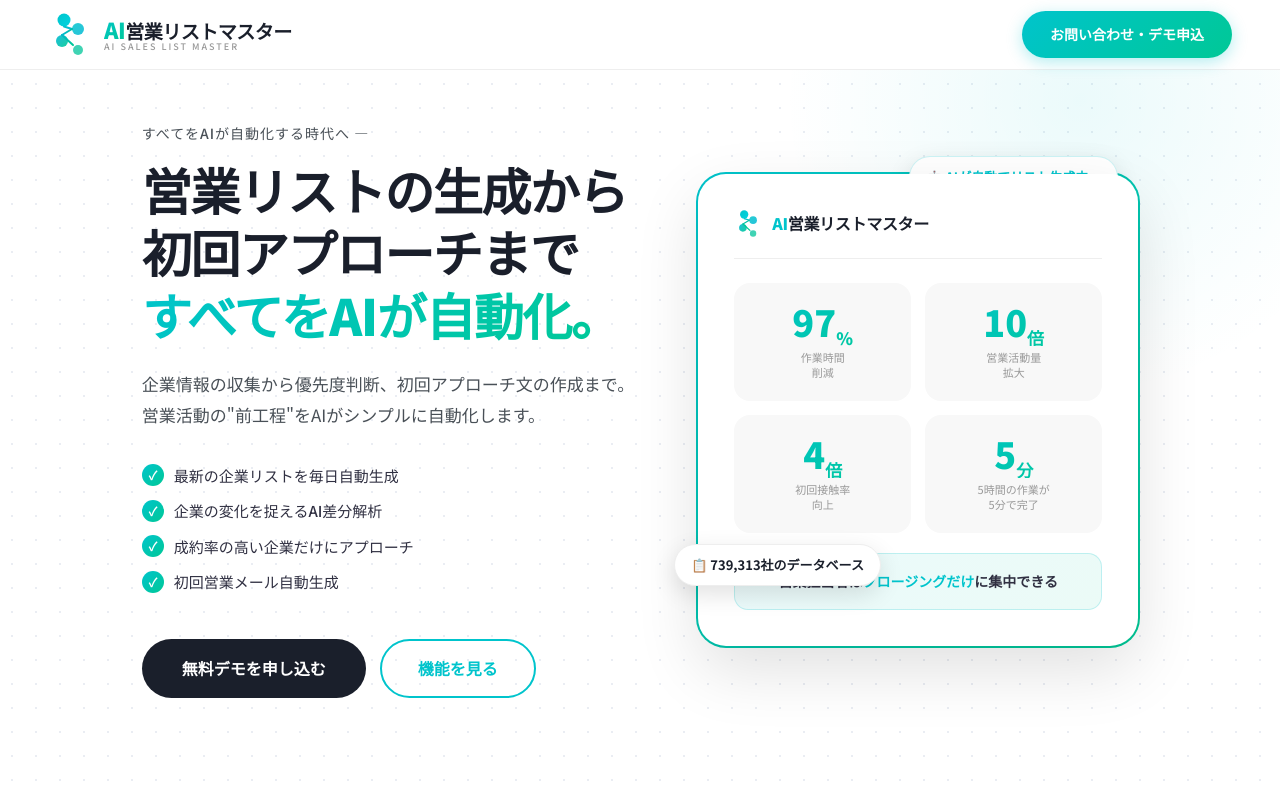
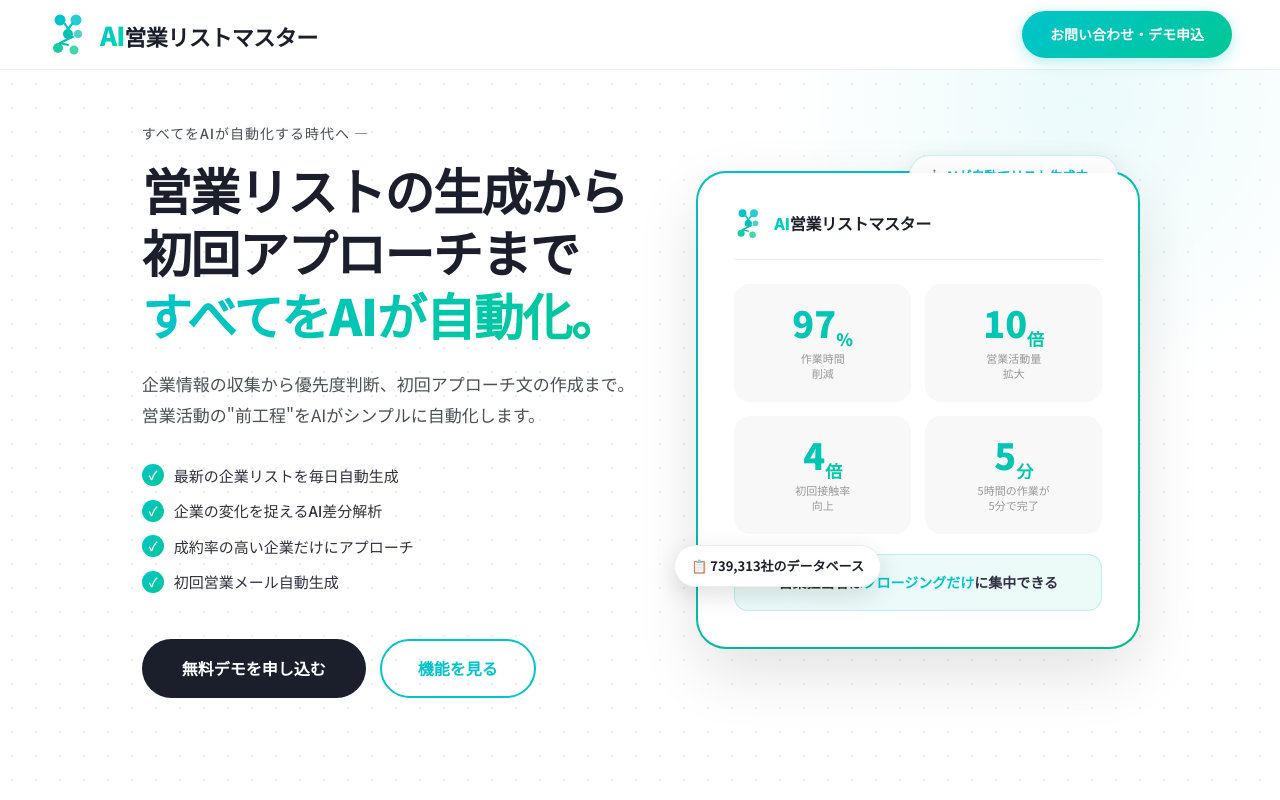
Before and after one commit to shiraishi0101work/ai-list-master-lp, a plain HTML site: page index.html in a window 1280 px wide. Shown: the top 800 px of the page. Drawn offline with Linux system fonts and the light colour scheme.

Commit message:
update: ロゴSVG・テキスト修正（PDFと同じデザイン）

```diff
--- a/index.html
+++ b/index.html
@@ -50,40 +50,34 @@
     .logo-wrap {
       display: flex;
       align-items: center;
-      gap: 12px;
+      gap: 10px;
       text-decoration: none;
     }
 
-    /* SVGロゴ（PDF資料のドット＋ライン） */
-    .logo-svg { width: 44px; height: 44px; }
+    .logo-svg { width: 42px; height: 42px; flex-shrink: 0; }
 
     .logo-text-block {
       display: flex;
-      flex-direction: column;
-      line-height: 1.1;
-    }
-
-    .logo-main {
-      font-size: 19px;
+      align-items: baseline;
+      gap: 0;
+      line-height: 1;
+    }
+
+    .logo-ai {
+      font-size: 26px;
       font-weight: 900;
-      letter-spacing: -0.5px;
-      color: var(--dark);
-    }
-
-    .logo-main .ai-part {
-      font-size: 22px;
-      background: linear-gradient(135deg, var(--cyan), var(--green));
+      background: linear-gradient(135deg, var(--cyan) 0%, #00d8b0 100%);
       -webkit-background-clip: text;
       -webkit-text-fill-color: transparent;
       background-clip: text;
-    }
-
-    .logo-sub {
-      font-size: 9px;
-      font-weight: 500;
-      letter-spacing: 2px;
-      color: var(--gray-mid);
-      text-transform: uppercase;
+      letter-spacing: -1px;
+    }
+
+    .logo-name {
+      font-size: 22px;
+      font-weight: 900;
+      color: var(--dark);
+      letter-spacing: -0.5px;
     }
 
     .header-right { display: flex; align-items: center; gap: 16px; }
@@ -998,28 +992,32 @@
 <!-- ─── HEADER ─── -->
 <header class="site-header">
   <a href="#" class="logo-wrap">
-    <!-- PDFのロゴを忠実にSVGで再現 -->
-    <svg class="logo-svg" viewBox="0 0 44 44" fill="none" xmlns="http://www.w3.org/2000/svg">
-      <circle cx="16" cy="7"  r="6.5" fill="url(#g1)"/>
-      <circle cx="30" cy="16" r="6"   fill="url(#g2)" opacity="0.85"/>
-      <circle cx="14" cy="28" r="6"   fill="url(#g3)" opacity="0.9"/>
-      <circle cx="30" cy="37" r="5"   fill="url(#g4)" opacity="0.75"/>
-      <line x1="16" y1="13.5" x2="24" y2="16"   stroke="url(#gs1)" stroke-width="2" stroke-linecap="round"/>
-      <line x1="24" y1="16"   x2="14" y2="22"   stroke="url(#gs2)" stroke-width="2" stroke-linecap="round"/>
-      <line x1="14" y1="22"   x2="25" y2="32"   stroke="url(#gs3)" stroke-width="2" stroke-linecap="round"/>
+    <!-- PDF資料のロゴマーク（S字ドット＋ライン） -->
+    <svg class="logo-svg" viewBox="0 0 42 42" fill="none" xmlns="http://www.w3.org/2000/svg">
       <defs>
-        <linearGradient id="g1" x1="0" y1="0" x2="1" y2="1"><stop offset="0%" stop-color="#00c4cc"/><stop offset="100%" stop-color="#00d4e0"/></linearGradient>
-        <linearGradient id="g2" x1="0" y1="0" x2="1" y2="1"><stop offset="0%" stop-color="#00c4cc"/><stop offset="100%" stop-color="#00b8d4"/></linearGradient>
-        <linearGradient id="g3" x1="0" y1="0" x2="1" y2="1"><stop offset="0%" stop-color="#00b8d4"/><stop offset="100%" stop-color="#00c896"/></linearGradient>
-        <linearGradient id="g4" x1="0" y1="0" x2="1" y2="1"><stop offset="0%" stop-color="#00c0a0"/><stop offset="100%" stop-color="#00c896"/></linearGradient>
-        <linearGradient id="gs1" x1="0" y1="0" x2="1" y2="0"><stop offset="0%" stop-color="#00c4cc"/><stop offset="100%" stop-color="#00b8d4"/></linearGradient>
-        <linearGradient id="gs2" x1="0" y1="0" x2="1" y2="0"><stop offset="0%" stop-color="#00b8d4"/><stop offset="100%" stop-color="#00c0a8"/></linearGradient>
-        <linearGradient id="gs3" x1="0" y1="0" x2="1" y2="0"><stop offset="0%" stop-color="#00b8c8"/><stop offset="100%" stop-color="#00c896"/></linearGradient>
+        <linearGradient id="lg1" x1="0" y1="0" x2="0" y2="1">
+          <stop offset="0%"   stop-color="#00c4cc"/>
+          <stop offset="100%" stop-color="#00c896"/>
+        </linearGradient>
       </defs>
+      <!-- 上段2つ（シアン） -->
+      <circle cx="12" cy="6"  r="5.5" fill="#00c4cc"/>
+      <circle cx="28" cy="6"  r="5.5" fill="#00c4cc" opacity="0.85"/>
+      <!-- 中段2つ -->
+      <circle cx="20" cy="20" r="5"   fill="#00c0b8"/>
+      <circle cx="30" cy="20" r="4"   fill="#00bcb0" opacity="0.7"/>
+      <!-- 下段2つ（グリーン） -->
+      <circle cx="10" cy="34" r="5"   fill="#00c896" opacity="0.9"/>
+      <circle cx="26" cy="36" r="4.5" fill="#00c896" opacity="0.75"/>
+      <!-- 接続ライン -->
+      <line x1="17" y1="10"  x2="20" y2="15"  stroke="#00c2c4" stroke-width="2.2" stroke-linecap="round"/>
+      <line x1="24" y1="10"  x2="20" y2="15"  stroke="#00c2c4" stroke-width="2.2" stroke-linecap="round"/>
+      <line x1="20" y1="25"  x2="12" y2="29"  stroke="#00beb8" stroke-width="2.2" stroke-linecap="round"/>
+      <line x1="25" y1="23"  x2="20" y2="25"  stroke="#00beb8" stroke-width="2"   stroke-linecap="round"/>
+      <line x1="12" y1="29"  x2="20" y2="31"  stroke="#00c0a8" stroke-width="2"   stroke-linecap="round"/>
     </svg>
     <div class="logo-text-block">
-      <span class="logo-main"><span class="ai-part">AI</span>営業リストマスター</span>
-      <span class="logo-sub">AI Sales List Master</span>
+      <span class="logo-ai">AI</span><span class="logo-name">営業リストマスター</span>
     </div>
   </a>
   <div class="header-right">
@@ -1056,24 +1054,23 @@
     <div class="hero-visual">
       <div class="chip chip-top">🤖 AIが自動でリスト生成中…</div>
       <div class="hero-card">
-        <!-- カード内もPDFロゴを使用 -->
         <div class="card-logo">
-          <svg width="28" height="28" viewBox="0 0 44 44" fill="none">
-            <circle cx="16" cy="7"  r="6.5" fill="url(#cg1)"/>
-            <circle cx="30" cy="16" r="6"   fill="url(#cg2)" opacity="0.85"/>
-            <circle cx="14" cy="28" r="6"   fill="url(#cg3)" opacity="0.9"/>
-            <circle cx="30" cy="37" r="5"   fill="url(#cg4)" opacity="0.75"/>
-            <line x1="16" y1="13.5" x2="24" y2="16" stroke="#00c4cc" stroke-width="2" stroke-linecap="round"/>
-            <line x1="24" y1="16"   x2="14" y2="22" stroke="#00c0a8" stroke-width="2" stroke-linecap="round"/>
-            <line x1="14" y1="22"   x2="25" y2="32" stroke="#00c896" stroke-width="2" stroke-linecap="round"/>
-            <defs>
-              <linearGradient id="cg1" x1="0" y1="0" x2="1" y2="1"><stop offset="0%" stop-color="#00c4cc"/><stop offset="100%" stop-color="#00d4e0"/></linearGradient>
-              <linearGradient id="cg2" x1="0" y1="0" x2="1" y2="1"><stop offset="0%" stop-color="#00c4cc"/><stop offset="100%" stop-color="#00b8d4"/></linearGradient>
-              <linearGradient id="cg3" x1="0" y1="0" x2="1" y2="1"><stop offset="0%" stop-color="#00b8d4"/><stop offset="100%" stop-color="#00c896"/></linearGradient>
-              <linearGradient id="cg4" x1="0" y1="0" x2="1" y2="1"><stop offset="0%" stop-color="#00c0a0"/><stop offset="100%" stop-color="#00c896"/></linearGradient>
-            </defs>
+          <svg width="30" height="30" viewBox="0 0 42 42" fill="none">
+            <circle cx="12" cy="6"  r="5.5" fill="#00c4cc"/>
+            <circle cx="28" cy="6"  r="5.5" fill="#00c4cc" opacity="0.85"/>
+            <circle cx="20" cy="20" r="5"   fill="#00c0b8"/>
+            <circle cx="30" cy="20" r="4"   fill="#00bcb0" opacity="0.7"/>
+            <circle cx="10" cy="34" r="5"   fill="#00c896" opacity="0.9"/>
+            <circle cx="26" cy="36" r="4.5" fill="#00c896" opacity="0.75"/>
+            <line x1="17" y1="10"  x2="20" y2="15"  stroke="#00c2c4" stroke-width="2.2" stroke-linecap="round"/>
+            <line x1="24" y1="10"  x2="20" y2="15"  stroke="#00c2c4" stroke-width="2.2" stroke-linecap="round"/>
+            <line x1="20" y1="25"  x2="12" y2="29"  stroke="#00beb8" stroke-width="2.2" stroke-linecap="round"/>
+            <line x1="25" y1="23"  x2="20" y2="25"  stroke="#00beb8" stroke-width="2"   stroke-linecap="round"/>
+            <line x1="12" y1="29"  x2="20" y2="31"  stroke="#00c0a8" stroke-width="2"   stroke-linecap="round"/>
           </svg>
-          <div class="card-logo-text"><span class="ai">AI</span>営業リストマスター</div>
+          <div class="card-logo-text">
+            <span style="background:linear-gradient(135deg,var(--cyan),#00d8b0);-webkit-background-clip:text;-webkit-text-fill-color:transparent;background-clip:text;font-weight:900;">AI</span>営業リストマスター
+          </div>
         </div>
 
         <div class="stats-grid">
@@ -1532,16 +1529,22 @@
 <!-- ─── FOOTER ─── -->
 <footer class="footer">
   <div style="display:flex;align-items:center;gap:10px;">
-    <svg width="28" height="28" viewBox="0 0 44 44" fill="none">
-      <circle cx="16" cy="7"  r="6.5" fill="#00c4cc"/>
-      <circle cx="30" cy="16" r="6"   fill="#00c4cc" opacity="0.8"/>
-      <circle cx="14" cy="28" r="6"   fill="#00c896" opacity="0.85"/>
-      <circle cx="30" cy="37" r="5"   fill="#00c896" opacity="0.7"/>
-      <line x1="16" y1="13.5" x2="24" y2="16" stroke="#00c4cc" stroke-width="2" stroke-linecap="round"/>
-      <line x1="24" y1="16"   x2="14" y2="22" stroke="#00c0a8" stroke-width="2" stroke-linecap="round"/>
-      <line x1="14" y1="22"   x2="25" y2="32" stroke="#00c896" stroke-width="2" stroke-linecap="round"/>
+    <svg width="32" height="32" viewBox="0 0 42 42" fill="none">
+      <circle cx="12" cy="6"  r="5.5" fill="#00c4cc"/>
+      <circle cx="28" cy="6"  r="5.5" fill="#00c4cc" opacity="0.85"/>
+      <circle cx="20" cy="20" r="5"   fill="#00c0b8"/>
+      <circle cx="30" cy="20" r="4"   fill="#00bcb0" opacity="0.7"/>
+      <circle cx="10" cy="34" r="5"   fill="#00c896" opacity="0.9"/>
+      <circle cx="26" cy="36" r="4.5" fill="#00c896" opacity="0.75"/>
+      <line x1="17" y1="10"  x2="20" y2="15"  stroke="#00c2c4" stroke-width="2.2" stroke-linecap="round"/>
+      <line x1="24" y1="10"  x2="20" y2="15"  stroke="#00c2c4" stroke-width="2.2" stroke-linecap="round"/>
+      <line x1="20" y1="25"  x2="12" y2="29"  stroke="#00beb8" stroke-width="2.2" stroke-linecap="round"/>
+      <line x1="25" y1="23"  x2="20" y2="25"  stroke="#00beb8" stroke-width="2"   stroke-linecap="round"/>
+      <line x1="12" y1="29"  x2="20" y2="31"  stroke="#00c0a8" stroke-width="2"   stroke-linecap="round"/>
     </svg>
-    <span style="color:rgba(255,255,255,0.6);font-size:14px;font-weight:700;">AI営業リストマスター</span>
+    <span style="font-size:16px;font-weight:900;color:rgba(255,255,255,0.8);">
+      <span style="background:linear-gradient(135deg,#00c4cc,#00d8b0);-webkit-background-clip:text;-webkit-text-fill-color:transparent;background-clip:text;">AI</span>営業リストマスター
+    </span>
   </div>
   <p>© AI営業リストマスター. All rights reserved.</p>
 </footer>
```
